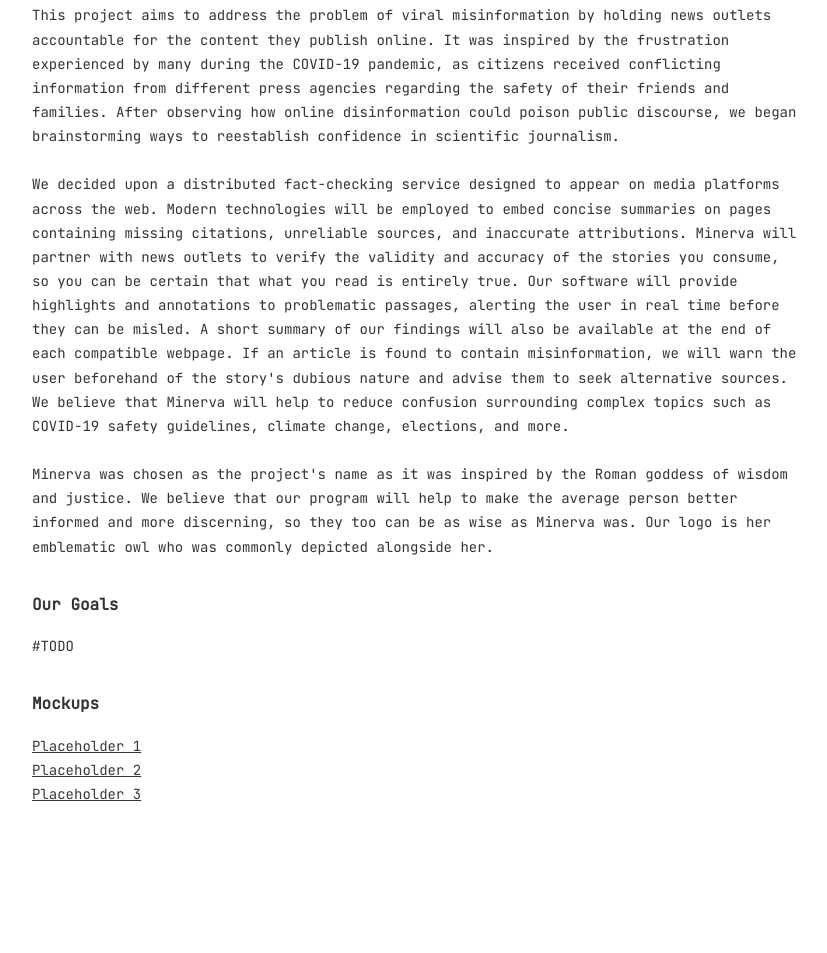
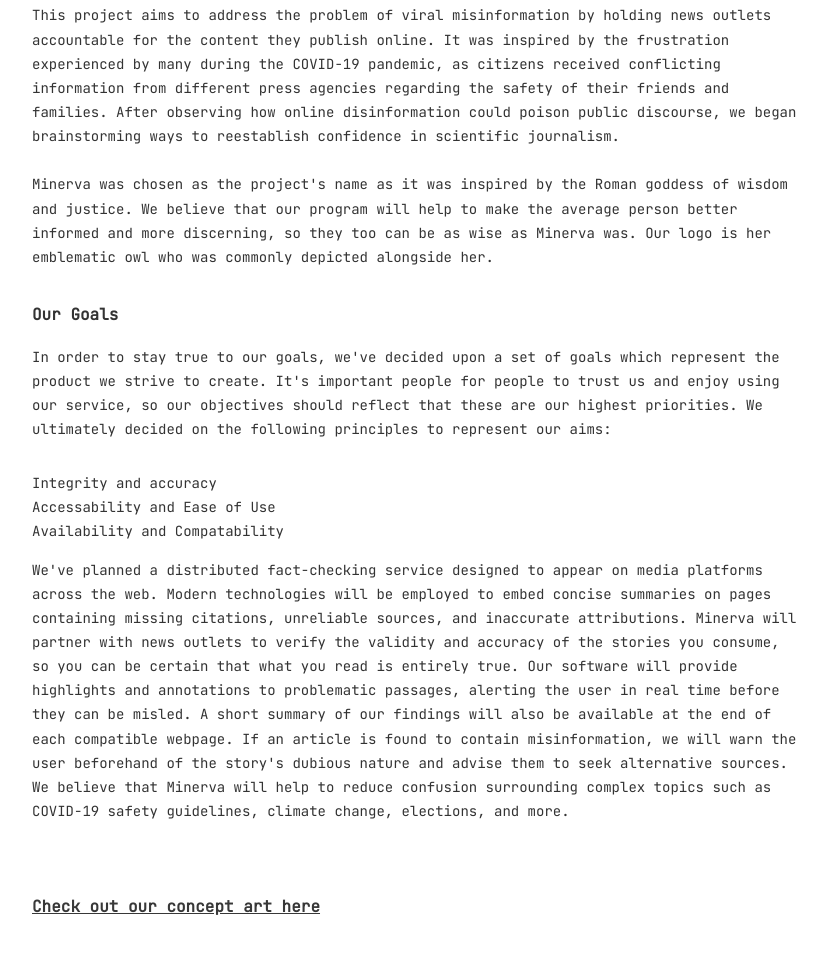
Before and after one commit to ProjectMinerva2021/ProjectMinerva2021.github.io, a plain HTML site: page index.html in a window 1280 px wide. Shown: the part 347-1300 px from the top of the page, without its empty margins (224-1051 px from the left). Before the commit the page ends 1231 px from the top, so only its background shows below. Drawn offline with Linux system fonts and the light colour scheme.

Commit message:
Update index.html

```diff
--- a/index.html
+++ b/index.html
@@ -17,19 +17,21 @@
                 <h3>About Minerva</h3>
                 <p>This project aims to address the problem of viral misinformation by holding news outlets accountable for the content they publish online. It was inspired by the frustration experienced by many during the COVID-19 pandemic, as citizens received conflicting information from different press agencies regarding the safety of their friends and families. After observing how online disinformation could poison public discourse, we began brainstorming ways to reestablish confidence in scientific journalism. </br></br>
 
-                We decided upon a distributed fact-checking service designed to appear on media platforms across the web. Modern technologies will be employed to embed concise summaries on pages containing missing citations, unreliable sources, and inaccurate attributions. Minerva will partner with news outlets to verify the validity and accuracy of the stories you consume, so you can be certain that what you read is entirely true. Our software will provide highlights and annotations to problematic passages, alerting the user in real time before they can be misled. A short summary of our findings will also be available at the end of each compatible webpage. If an article is found to contain misinformation, we will warn the user beforehand of the story's dubious nature and advise them to seek alternative sources. We believe that Minerva will help to reduce confusion surrounding complex topics such as COVID-19 safety guidelines, climate change, elections, and more. </br></br>
-
                 Minerva was chosen as the project's name as it was inspired by the Roman goddess of wisdom and justice. We believe that our program will help to make the average person better informed and more discerning, so they too can be as wise as Minerva was. Our logo is her emblematic owl who was commonly depicted alongside her.</p>
 
                 <h3>Our Goals</h3>
-                <p>#TODO</p>
+                <p>In order to stay true to our goals, we've decided upon a set of goals which represent the product we strive to create. It's important people for people to trust us and enjoy using our service, so our objectives should reflect that these are our highest priorities. We ultimately decided on the following principles to represent our aims:
 
-                <h3>Mockups</h3>
                 <ul>
-                    <li><a href="#">Placeholder 1</a></li>
-                    <li><a href="#">Placeholder 2</a></li>
-                    <li><a href="#">Placeholder 3</a></li>
+                    <li>Integrity and accuracy</li>
+                    <li>Accessability and Ease of Use</li>
+                    <li>Availability and Compatability</li>
                 </ul>
+
+                We've planned a distributed fact-checking service designed to appear on media platforms across the web. Modern technologies will be employed to embed concise summaries on pages containing missing citations, unreliable sources, and inaccurate attributions. Minerva will partner with news outlets to verify the validity and accuracy of the stories you consume, so you can be certain that what you read is entirely true. Our software will provide highlights and annotations to problematic passages, alerting the user in real time before they can be misled. A short summary of our findings will also be available at the end of each compatible webpage. If an article is found to contain misinformation, we will warn the user beforehand of the story's dubious nature and advise them to seek alternative sources. We believe that Minerva will help to reduce confusion surrounding complex topics such as COVID-19 safety guidelines, climate change, elections, and more. </br></br>
+                </p>
+
+                <a href="demo/index.html"><h3>Check out our concept art here</h3></a>
             </div>
         </div>
     </body>
```
